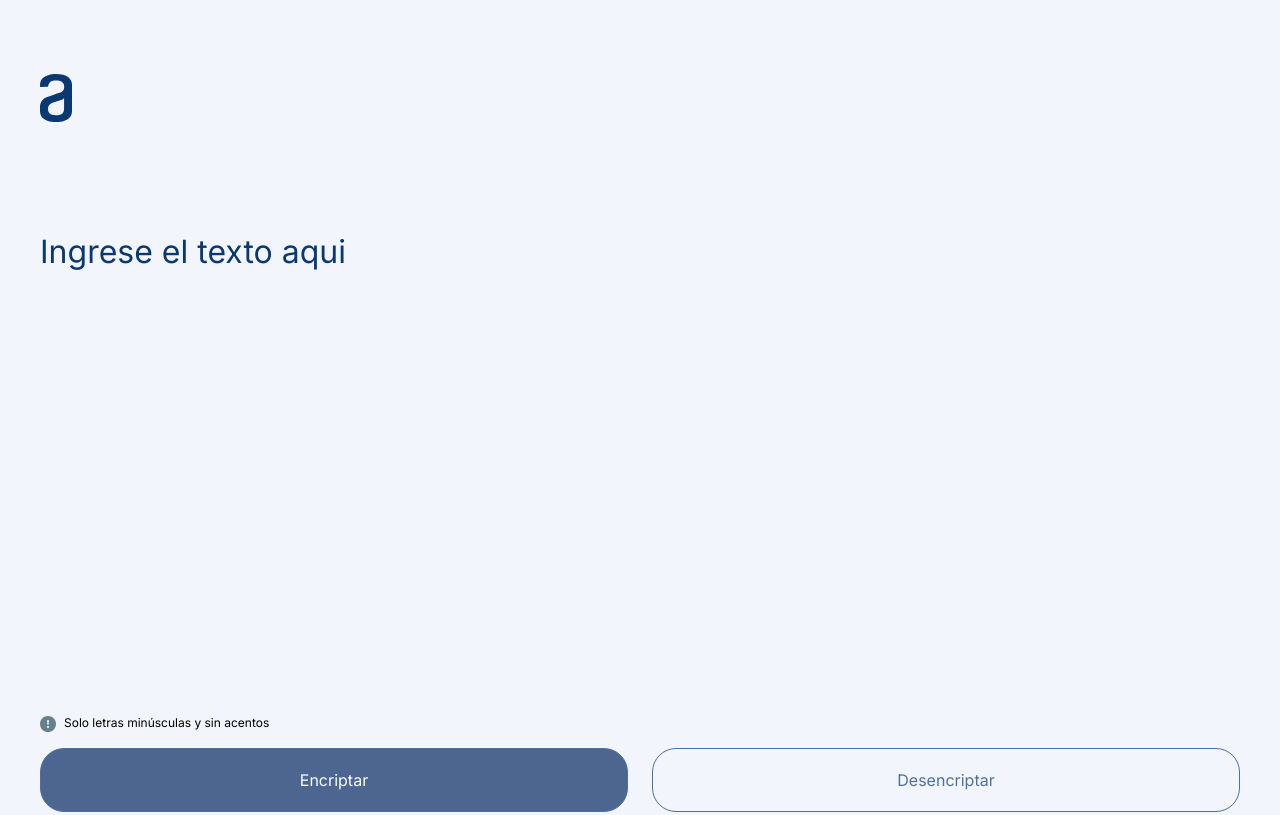
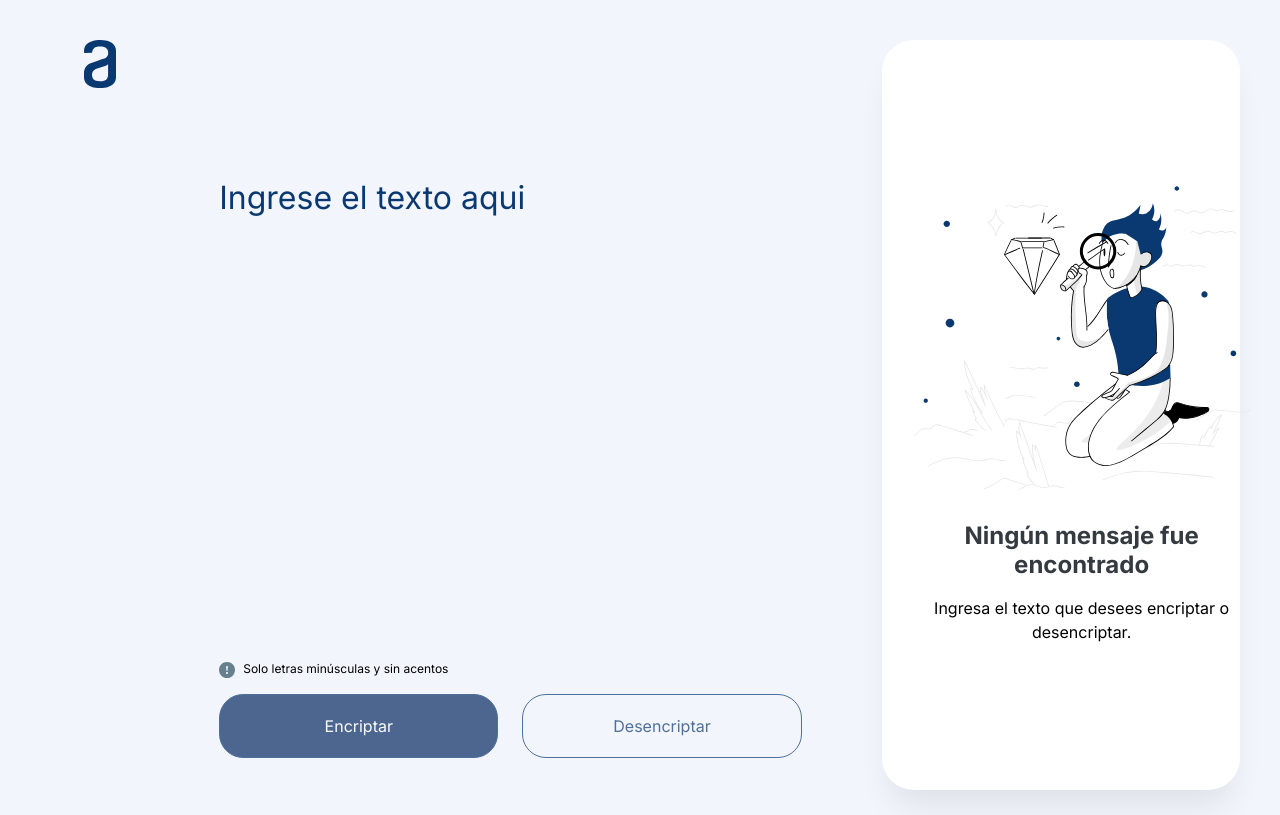
Before and after one commit to mancillapedro/encriptador_de_texto-alura_challenges_one, a plain HTML site: page index.html in a window 1280 px wide. Shown: the top 815 px of the page. Drawn offline with Linux system fonts and the light colour scheme.

Commit message:
diseño cumple

```diff
--- a/assets/css/style.css
+++ b/assets/css/style.css
@@ -16,6 +16,24 @@
     --gray-300: #868E96;
     --gray-400: #495057;
     --gray-500: #343A40;
+
+    --main-py: 1.5rem;
+    --main-px: 1rem;
+
+    --input-section-mb: 2rem;
+
+    --header-mb: 5rem;
+    --header-pt: 0rem;
+    --header-pl: 0rem;
+
+    --textarea-mh: 45vh;
+
+    --btns-flex-direction: column;
+
+    --output-section-my: 1rem;
+    --output-section-mx: .5rem;
+
+    --message-img-display: none;
 }
 
 * {
@@ -35,22 +53,22 @@ body {
     font-family: 'Inter', sans-serif;
 }
 
-nav {
-    height: 6rem;
-    display: flex;
-}
-
-.logo {
-    display: block;
-    margin: auto auto auto 1rem;
-}
-
 main {
-    padding: 1rem;
+    padding: var(--main-py) var(--main-px);
 }
 
 #input-section {
-    margin: 2rem 0;
+    margin-bottom: var(--input-section-mb);
+}
+
+header {
+    margin-bottom: var(--header-mb);
+    padding-top: var(--header-pt);
+    padding-left: var(--header-pl);
+}
+
+#input-section textarea {
+    min-height: var(--textarea-mh);
 }
 
 #input-section textarea,
@@ -83,7 +101,7 @@ main {
 
 #input-section #btns {
     display: flex;
-    flex-direction: column;
+    flex-direction: var(--btns-flex-direction);
     gap: 1.5rem;
 }
 
@@ -92,12 +110,13 @@ main {
     border-radius: 2rem;
     padding: 2rem;
     box-shadow: 0px 24px 32px -8px rgba(0, 0, 0, 0.08);
-    margin: 1.5rem .5rem;
+    margin: var(--output-section-my) var(--output-section-mx);
     text-align: center;
 }
 
 #output-section #message img {
-    display: none;
+    display: var(--message-img-display);
+    margin-bottom: 2rem;
 }
 
 #output-section #message h4 {
@@ -164,28 +183,45 @@ main {
     border: 2px solid rgb(255, 0, 0);
 }
 
-@media (min-width: 768px) {
-    nav {
-        padding: 4.625rem 2.5rem;
+@media (min-width: 576px) {
+    :root {
+        --main-px: 2.5rem;
+        --input-section-mb: 4rem;
+        --header-mb: 7.25rem;
+        --header-pt: 3.5rem;
+        --textarea-mh: 60vh;
+        --btns-flex-direction: row;
+        --output-section-my: 1.5rem;
+        --output-section-mx: 0rem;
     }
+}
 
-    .logo {
-        margin-left: 0;
+@media (min-width: 1200px) {
+
+    :root {
+        --main-py: 2.5rem;
+        --input-section-mb: 0rem;
+        --header-mb: 5rem;
+        --header-pt: 0rem;
+        --header-pl: 2.75rem;
+        --output-section-my: 0rem;
+        --message-img-display: block;
     }
 
     main {
-        padding: 1rem 2.5rem;
+        display: grid;
+        grid-template-columns: 1fr 28vw;
     }
 
-    #input-section {
-        margin: 4rem 0;
-    }
-
-    #input-section #btns {
-        flex-direction: row;
+    form {
+        padding-bottom: 2rem;
+        padding-left: 14vw;
+        padding-right: 5rem;
     }
 
     #output-section {
-        margin: 1.5rem 0;
+        display: flex;
+        align-items: center;
     }
+
 }
--- a/index.html
+++ b/index.html
@@ -11,14 +11,13 @@
 </head>
 
 <body>
-    <header>
-        <nav>
-            <img class="logo" src="./assets/images/logo.svg" alt="logo alura">
-        </nav>
-    </header>
     <main>
         <section id="input-section">
-            <textarea type="text" rows="10" placeholder="Ingrese el texto aqui"></textarea>
+            <header>
+                <img class="logo" src="./assets/images/logo.svg" alt="logo alura">
+            </header>
+            <form>
+                <textarea type="text" placeholder="Ingrese el texto aqui"></textarea>
                 <p>
                     <img src="./assets/images/warning-icon.svg" alt="">Solo letras minúsculas y sin acentos
                 </p>
@@ -26,6 +25,7 @@
                     <button type="button" id="encrypt" class="btn btn-blue" disabled>Encriptar</button>
                     <button type="button" id="decrypt" class="btn btn-light" disabled>Desencriptar</button>
                 </div>
+            </form>
         </section>
 
         <section id="output-section">
```
Lines whose indentation alone changed are shown as unchanged.
